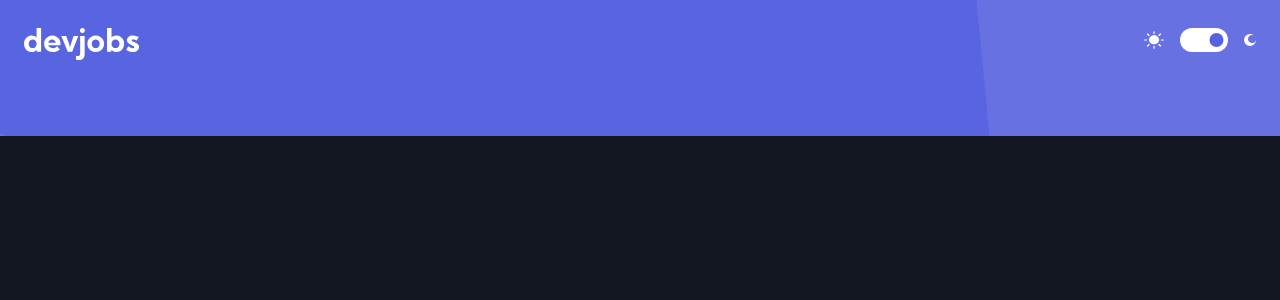
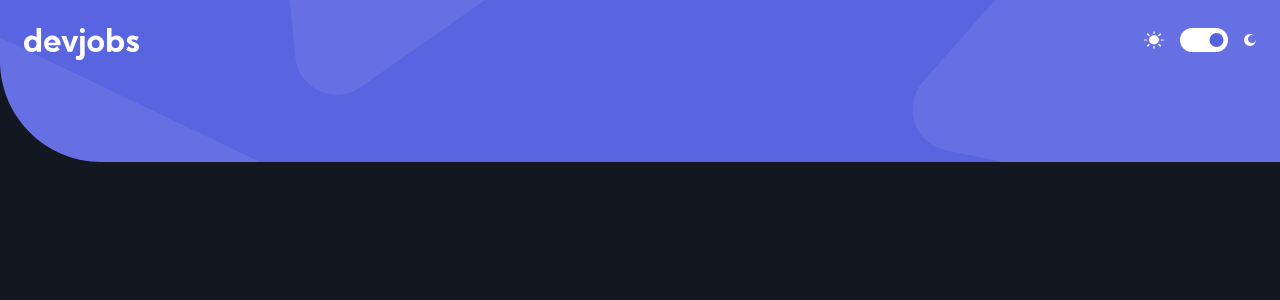
Before and after one commit to thorrellt/devjobs, a React (Vite) app: page / in a window 1280 px wide. Shown: the top 300 px of the page. Built offline with nearby package versions, Linux system fonts and the light colour scheme.

Commit message:
add responsive navbar bg

```diff
--- a/src/styles/Navbar.css
+++ b/src/styles/Navbar.css
@@ -58,3 +58,26 @@ nav {
   transform: translate(175%, -50%);
   animation: slideRight 0.5s ease-in-out;
 }
+
+/********
+  TABLET
+ ********/
+@media (min-width: 680px) {
+  nav {
+    background-image: url('../assets/tablet/bg-pattern-header.svg');
+    background-color: transparent;
+    height: 168px;
+    max-height: 168px;
+  }
+}
+
+/********
+  DESKTOP
+ ********/
+@media (min-width: 992px) {
+  nav {
+    background-image: url('../assets/desktop/bg-pattern-header.svg');
+    height: 162px;
+    max-height: 162px;
+  }
+}
```
